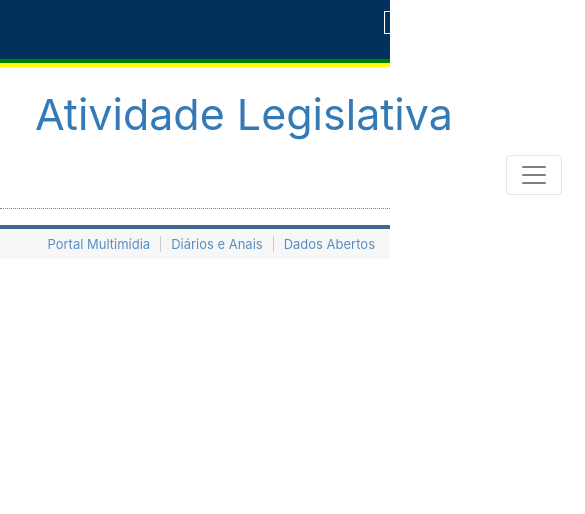
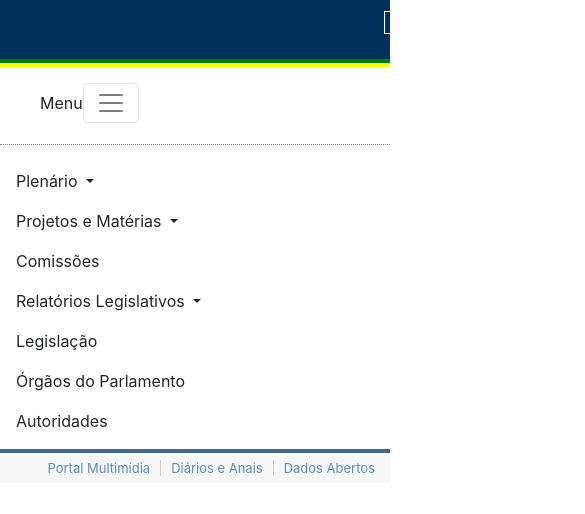
Before and after one commit to kleuber-matos/Portal, an Angular app: page / in a window 390 px wide. Shown: the top 514 px of the page, 585 px wide, since content can reach past the window. Built offline with nearby package versions, Linux system fonts and the light colour scheme.

Commit message:
Fazendo o Menu aparecer em Telas Extra Small Size

```diff
--- a/src/app/navbar/navbar.component.html
+++ b/src/app/navbar/navbar.component.html
@@ -62,13 +62,9 @@
 <div class="yellow-nav"></div>
 
 <nav class="navbar navbar-expand-lg navbar-light">
-  <!-- <a ngbDropdownItem class="navbar-brand" href="#">Atividade Legislativa</a> -->
+  <!-- IDENTIFICAÇÃO DO SITE -->
 
-  <!-- IDENTIFICAÇÃO DO SITE -->
-  <div class="container">
-    <div class="row hidden-xs identificacao-site">
-      <div class="col-xs-8">
-        <div class="blue">
+  <div class="blue d-none d-sm-block">
     <h1 class="blue-portal">
       <a
         class="title-atividade-legislativa"
@@ -79,10 +75,9 @@
       </a>
     </h1>
   </div>
-      </div>
-    </div>
-  </div>
 
+
+  <!--
   <button
     class="navbar-toggler btn btn-outline-primary"
     type="button"
@@ -96,7 +91,30 @@
   >
     <span class="navbar-toggler-icon"></span>
   </button>
+  <div class="d-hidden-sm d-hidden-md d-hidden-lg">
+    <a class="navbar-brand" href="#">Menu</a>
+  </div> -->
 
+  <div
+    role="button"
+    class="d-lg-none d-flex py-2 px-4 align-items-center text-body sidebar-collapsed"
+  >
+    <span class="mr-auto">Menu</span>
+    <button
+      class="navbar-toggler btn btn-outline-primary"
+      style="float: right"
+      type="button"
+      data-toggle="collapse"
+      data-target="#navbarTogglerDemo02"
+      aria-expanded="false"
+      aria-label="Toggle navigation"
+      (click)="isCollapsed = !isCollapsed"
+      [attr.aria-expanded]="!isCollapsed"
+      aria-controls="navbarTogglerDemo02"
+    >
+      <span class="navbar-toggler-icon"></span>
+    </button>
+  </div>
 </nav>
 
 <nav>
@@ -111,7 +129,6 @@
   >
     <ul class="navbar-nav mr-auto mt-2 mt-lg-0">
       <li class="nav-item active" ngbDropdown>
-
         <a
           ngbDropdownItem
           class="nav-link"
@@ -158,7 +175,6 @@
             >Vota&ccedil;&otilde;es Nominais</a
           >
         </div>
-
       </li>
 
       <li class="nav-item active menu" ngbDropdown>
@@ -266,8 +282,24 @@
 <div class="blue-nav"></div>
 <nav class="Nav-secundaria">
   <ul class="nav">
-    <li><a class="nav-secundaria-separador nav-secundaria-link" href="http://www12.senado.leg.br/multimidia">Portal Multimídia</a></li>
-    <li><a class="nav-secundaria-separador nav-secundaria-link" href="http://legis.senado.leg.br/diarios/Diario">Diários e Anais</a></li>
-    <li><a class="nav-secundaria-link" href="http://dadosabertos.senado.leg.br/">Dados Abertos</a></li>
+    <li>
+      <a
+        class="nav-secundaria-separador nav-secundaria-link"
+        href="http://www12.senado.leg.br/multimidia"
+        >Portal Multimídia</a
+      >
+    </li>
+    <li>
+      <a
+        class="nav-secundaria-separador nav-secundaria-link"
+        href="http://legis.senado.leg.br/diarios/Diario"
+        >Diários e Anais</a
+      >
+    </li>
+    <li>
+      <a class="nav-secundaria-link" href="http://dadosabertos.senado.leg.br/"
+        >Dados Abertos</a
+      >
+    </li>
   </ul>
 </nav>
--- a/src/app/navbar/navbar.component.scss
+++ b/src/app/navbar/navbar.component.scss
@@ -33,7 +33,7 @@
 
 .blue-portal {
     margin: 10px;
-    font-size: 43px;
+    font-size: 40px;
     font-weight: 400;
     width: 100%;
 }
@@ -75,13 +75,6 @@
     margin-left: 19.5em;
 }
 
-.btn {
-    margin-left: 24.5em;
-}
-
-.btn-menu {
-    margin-left: 23em;
-}
 
 .menu-color {
     color: #777;
--- a/src/app/navbar/navbar.component.ts
+++ b/src/app/navbar/navbar.component.ts
@@ -8,7 +8,7 @@ import { NgbDropdown } from '@ng-bootstrap/ng-bootstrap'
 })
 export class NavbarComponent implements OnInit {
 
-  isCollapsed = true;
+  isCollapsed = false;
   collapsed = true;
 
   ngOnInit(): void {
```
Lines whose indentation alone changed are shown as unchanged.
